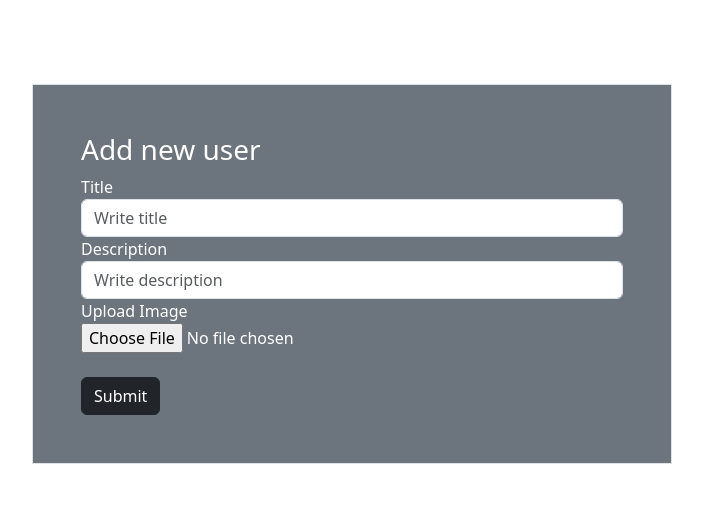
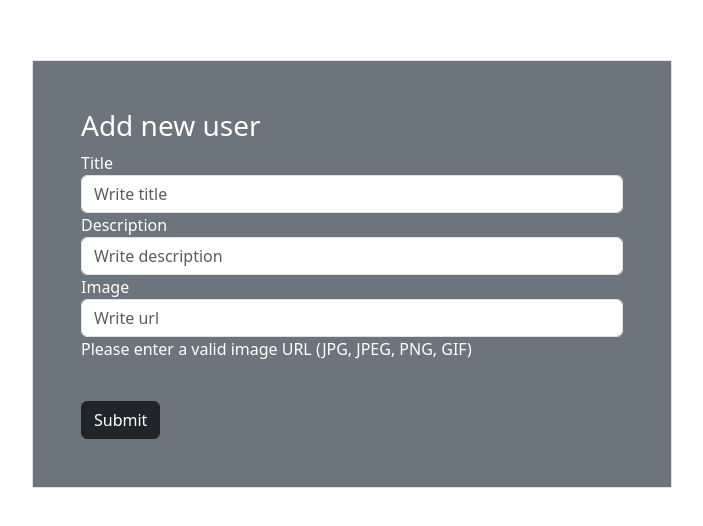
Before and after one commit to nishi2003/blog-page, a React (Vite) app: page /Create in a window 1280 px wide. Shown: the part 126-652 px from the top of the page, without its empty margins (288-991 px from the left). Built offline with nearby package versions, Linux system fonts and the light colour scheme.

Commit message:
initial commit

```diff
--- a/src/components/Create.jsx
+++ b/src/components/Create.jsx
@@ -1,149 +1,134 @@
-// // import React, { useState } from "react";
-// // import { addUser } from "./UserReducer";
-// // import { useDispatch, useSelector } from "react-redux";
-// // import { useNavigate } from 'react-router-dom';
-
-// // function Create() {
-// //     const [title,setTitle] = useState('')
-// //     const [description,setDescription] = useState('')
-// //     const users= useSelector((state) => state.users);
-// //     const dispatch = useDispatch();
-// //     const navigate = useNavigate()
-
-// //     const handleSubmit = (event) =>{
-// //         event.preventDefault();
-// //         dispatch(addUser({id: users[users.length-1].id+1,title,description}))
-// //         navigate('/')
-// //     }
-
-// //   return (
-// //     <div className="d-flex w-100 vh-100 justify-content-center align-items-center">
-// //       <div className="w-50 border bg-secondary text-white p-5">
-// //       <h3> Add new user</h3>
-// //         <form onSubmit={handleSubmit}>
-// //           <div>
-// //             <label htmlFor="title">Title:</label>
-// //             <input type="text" name="title" className="form-control" placeholder="Enter Title" onChange={e => setTitle(e.target.value)}/>
-// //           </div>
-// //           <div>
-// //             <label htmlFor="description">Description:</label>
-// //             <input
-// //               type="text"
-// //               name="description"
-// //               className="form-control" placeholder="Enter description" onChange={e => setDescription(e.target.value)}
-// //             />
-// //           </div>
-// //           <div className="form-group d-grid" >
-// //             <label htmlFor="exampleFormControlFile1">Upload Image</label>
-// //             <input
-// //               type="file"
-// //               className="form-control-file"
-// //               id="exampleFormControlFile1"
-// //             />
-// //           </div><br/>
-// //           <button className="btn btn-dark">Submit</button>
-// //         </form>
-// //       </div>
-// //     </div>
-// //   );
-// // }
-// // export default Create;
-
-
 // import React, { useState } from "react";
 // import { addUser } from "./UserReducer";
 // import { useDispatch, useSelector } from "react-redux";
-// import { useNavigate } from 'react-router-dom';
+// import { useNavigate } from "react-router-dom";
 // import { FormProvider, useForm } from "react-hook-form";
 // import { Input } from "./Input";
 
+// function Create() {
+//   const [title, setTitle] = useState("");
+//   const [description, setDescription] = useState("");
+//   const [imageURL, setImageURL] = useState("");
+//   const [isValidURL, setIsValidURL] = useState(false);
 
-// function Create() {
-//     const [title,setTitle] = useState('')
-//     const [description,setDescription] = useState('')
-//     const users= useSelector((state) => state.users);
-//     const dispatch = useDispatch();
-//     const navigate = useNavigate()
+//   const users = useSelector((state) => state.users);
+//   const dispatch = useDispatch();
+//   const navigate = useNavigate();
+//   const methods = useForm();
 
-//     const handleSubmit = (event) =>{
-//         event.preventDefault();
-//         dispatch(addUser({id: users[users.length-1].id+1,title,description}))
-//         navigate('/')
+//   const handleSubmit = (data) => {
+//     dispatch(
+//       addUser({
+//         id: users[users.length - 1].id + 1,
+//         title: data.title,
+//         description: data.description,
+//         imageURL: imageURL
+//       })
+//     );
+//     navigate("/");
+//   };
+
+//   const handleOnChange = (e) => {
+//     const url = e.target.value;
+//     const regEx = /\.(jpe?g|png|gif|webp|bmp|svg|ico)$/i;
+//     if (regEx.test(url)) {
+//       setIsValidURL(true);
+//       setImageURL(url);
+//     } else {
+//       setIsValidURL(false);
 //     }
+//   };
 
-//     const title_validation = {
-//         name: 'title',
-//         label: 'Title',
-//         type: 'text',
-//         id: 'name',
-//         placeholder: 'write title',
-//         validation: {
-//           required: {
-//             value: true,
-//             message: 'required',
-//           },
-//           maxLength: {
-//             value: 30,
-//             message: '30 characters max',
-//           },
-//         },
-//       }
-//       const description_validation = {
-//         name: 'description',
-//         label: 'Description',
-//         type: 'text',
-//         id: 'name',
-//         placeholder: 'write title',
-//         validation: {
-//           required: {
-//             value: true,
-//             message: 'required',
-//           },
-//           maxLength: {
-//             value: 30,
-//             message: '30 characters max',
-//           },
-//         },
-//       }
-//       const methods = useForm()
+//   const title_validation = {
+//     name: "title",
+//     label: "Title",
+//     type: "text",
+//     id: "title",
+//     placeholder: "Write title",
+//     validation: {
+//       required: {
+//         value: true,
+//         message: "Title is required",
+//       },
+//       minLength: {
+//         value: 3,
+//         message: "3 characters min",
+//       },
+//       maxLength: {
+//         value: 15,
+//         message: "15 characters max",
+//       },
+//     },
+//   };
 
-//   const onSubmit = methods.handleSubmit(data => {
-//     console.log(data)
-//   })
+//   const description_validation = {
+//     name: "description",
+//     label: "Description",
+//     type: "text",
+//     id: "description",
+//     placeholder: "Write description",
+//     validation: {
+//       required: {
+//         value: true,
+//         message: "Description is required",
+//       },
+//       minLength: {
+//         value: 10,
+//         message: "10 characters min",
+//       },
+//       maxLength: {
+//         value: 50,
+//         message: "50 characters max",
+//       },
+//     },
+//   };
+
+//   const image_validation = {
+//     name: "image",
+//     label: "Image",
+//     type: "url",
+//     id: "image",
+//     placeholder: "Write url",
+//     validation: {
+//       required: {
+//         value: true,
+//         message: "Image is required",
+//       },
+//     },
+//   };
 //   return (
 //     <div className="d-flex w-100 vh-100 justify-content-center align-items-center">
 //       <div className="w-50 border bg-secondary text-white p-5">
-//       <h3> Add new user</h3>
-//       <FormProvider {...methods}>
-//         <form  onSubmit={e => e.preventDefault()}
-//         noValidate
-//         autoComplete="off"
-//         className="container">
-//           <div>
-//             {/* <label htmlFor="title">Title:</label> */}
-//             {/* <input type="text" name="title" className="form-control" placeholder="Enter Title" onChange={e => setTitle(e.target.value)}
-//            /> */}
-//             <Input className="form-control" {...title_validation}/>
-//           </div>
-//           <div>
-//             {/*<label htmlFor="description">Description:</label>
-//              <input
-//               type="text"
-//               name="description"
-//               className="form-control" placeholder="Enter description" onChange={e => setDescription(e.target.value)}
-//             /> */}
-//             <Input className="form-control" {...description_validation}/>
-//           </div>
-//           <div className="form-group d-grid" >
-//             <label htmlFor="exampleFormControlFile1">Upload Image</label>
-//             <input
-//               type="file"
-//               className="form-control-file"
-//               id="exampleFormControlFile1"
-//             />
-//           </div><br/>
-//           <button onClick={onSubmit} className="btn btn-dark">Submit</button>
-//         </form>
+//         <h3>Add new user</h3>
+//         <FormProvider {...methods}>
+//           <form onSubmit={methods.handleSubmit(handleSubmit)}>
+//             <div>
+//               <Input className="form-control" {...title_validation} />
+//             </div>
+//             <div>
+//               <Input className="form-control" {...description_validation} />
+//             </div>
+//             <div className="form-group d-grid">
+//               {/* <label htmlFor="exampleFormControlFile1">Upload Image</label>
+//               <input
+//                 type="url"
+//                 className="form-control-file"
+//                 id="exampleFormControlFile1"
+//                 value={imageURL}
+//                 onChange={handleOnChange}
+//               />
+//               {isValidURL ? (
+//                 <p>Valid Image URL</p>
+//               ) : (
+//                 <p>Please enter a valid image URL (JPG, JPEG, PNG, GIF)</p>
+//               )} */}
+//               <Input className="form-control" {...image_validation} />
+//             </div>
+//             <br />
+//             <button type="submit" className="btn btn-dark">
+//               Submit
+//             </button>
+//           </form>
 //         </FormProvider>
 //       </div>
 //     </div>
@@ -155,58 +140,111 @@
 import React, { useState } from "react";
 import { addUser } from "./UserReducer";
 import { useDispatch, useSelector } from "react-redux";
-import { useNavigate } from 'react-router-dom';
+import { useNavigate } from "react-router-dom";
 import { FormProvider, useForm } from "react-hook-form";
 import { Input } from "./Input";
 
 function Create() {
-    const [title,setTitle] = useState('')
-    const [description,setDescription] = useState('')
-    const users= useSelector((state) => state.users);
+  const [title, setTitle] = useState("");
+  const [description, setDescription] = useState("");
+  const [imageURL, setImageURL] = useState("");
+  const [isValidURL, setIsValidURL] = useState(false);
+
+  const users = JSON.parse(localStorage.getItem("users")) || [];
   const dispatch = useDispatch();
-    const navigate = useNavigate()
-    const methods = useForm()
+  const navigate = useNavigate();
+  const methods = useForm();
 
   const handleSubmit = (data) => {
-        dispatch(addUser({ id: users[users.length-1].id + 1, title: data.title, description: data.description }))
-        navigate('/')
+    const newUser = {
+      id: users.length > 0 ? users[users.length - 1].id + 1 : 1,
+      title: data.title,
+      description: data.description,
+      imageURL: data.image
+    };
+
+    // Dispatch action to add user to Redux store
+    dispatch(addUser(newUser));
+
+    // Store user data in local storage
+    const storedUsers = JSON.parse(localStorage.getItem("users")) || [];
+    localStorage.setItem("users", JSON.stringify([...storedUsers, newUser]));
+
+    navigate("/");
+  };
+  // const [items, setItems] = useState([]);
+
+  // useEffect(() => {
+  //   localStorage.setItem('items', JSON.stringify(items));
+  // }, [items]);
+  const handleOnChange = (e) => {
+    const url = e.target.value;
+    const regEx = /\.(jpe?g|png|gif|webp|bmp|svg|ico)$/i;
+    if (regEx.test(url)) {
+      setIsValidURL(true);
+      setImageURL(url);
+    } else {
+      setIsValidURL(false);
     }
+  };
 
   const title_validation = {
-        name: 'title',
-        label: 'Title',
-        type: 'text',
-        id: 'title',
-        placeholder: 'Write title',
+    name: "title",
+    label: "Title",
+    type: "text",
+    id: "title",
+    placeholder: "Write title",
     validation: {
       required: {
         value: true,
-                message: 'Title is required',
+        message: "Title is required",
+      },
+      minLength: {
+        value: 3,
+        message: "3 characters min",
       },
       maxLength: {
-                value: 30,
-                message: '30 characters max',
+        value: 15,
+        message: "15 characters max",
       },
     },
-    }
+  };
 
   const description_validation = {
-        name: 'description',
-        label: 'Description',
-        type: 'text',
-        id: 'description',
-        placeholder: 'Write description',
+    name: "description",
+    label: "Description",
+    type: "text",
+    id: "description",
+    placeholder: "Write description",
     validation: {
       required: {
         value: true,
-                message: 'Description is required',
+        message: "Description is required",
+      },
+      minLength: {
+        value: 10,
+        message: "10 characters min",
       },
       maxLength: {
-                value: 30,
-                message: '30 characters max',
+        value: 50,
+        message: "50 characters max",
       },
     },
-    }
+  };
+
+  const image_validation = {
+    name: "image",
+    label: "Image",
+    type: "url",
+    id: "image",
+    placeholder: "Write url",
+    validation: {
+      required: {
+        value: true,
+        message: "Image is required",
+      },
+    },
+  };
 
   return (
     <div className="d-flex w-100 vh-100 justify-content-center align-items-center">
@@ -215,21 +253,21 @@ function Create() {
         <FormProvider {...methods}>
           <form onSubmit={methods.handleSubmit(handleSubmit)}>
             <div>
-                            <Input className="form-control" {...title_validation}/>
+              <Input className="form-control" {...title_validation} />
             </div>
             <div>
-                            <Input className="form-control" {...description_validation}/>
+              <Input className="form-control" {...description_validation} />
             </div>
-                        <div className="form-group d-grid" >
-                            <label htmlFor="exampleFormControlFile1">Upload Image</label>
-                            <input
-                                type="file"
-                                className="form-control-file"
-                                id="exampleFormControlFile1"
-                            />
+            <div className="form-group d-grid">
+              <Input className="form-control" {...image_validation} />
+              {!isValidURL ? (
+                <p>Please enter a valid image URL (JPG, JPEG, PNG, GIF)</p>
+              ) : null}
             </div>
-                        <br/>
-                        <button type="submit" className="btn btn-dark">Submit</button>
+            <br />
+            <button type="submit" className="btn btn-dark">
+              Submit
+            </button>
           </form>
         </FormProvider>
       </div>
--- a/src/components/Update.jsx
+++ b/src/components/Update.jsx
@@ -8,11 +8,13 @@ import { Input } from "./Input";
 
 function Update() {
   const { id } = useParams();
-  const users = useSelector((state) => state.users);
+  const users = JSON.parse(localStorage.getItem("users")) || [];
   const existingUser = users.filter((f) => f.id == id);
   const { title, description } = existingUser[0];
   const [utitle, setTitle] = useState(title);
   const [udescription, setDescription] = useState(description);
+  const [imageURL, setImageURL] = useState("");
+  const [isValidURL, setIsValidURL] = useState(false);
   const dispatch = useDispatch();
   const navigate = useNavigate();
   const methods = useForm();
@@ -35,19 +37,40 @@ function Update() {
   //   );
   //   navigate("/");
   // };
-  const handleSubmit = () => {
-    // data.preventDefault();
-    // dispatch(updateUser({ id: users[users.length-1].id + 1, utitle: data.utitle, udescription: data.udescription }))
-    // e.preventDefault();
-    dispatch(
-      updateUser({
-        id: id,
-        title: utitle,
-        description: udescription,
-      })
-    );
+  // const handleSubmit = () => {
+  //   dispatch(
+  //     updateUser({
+  //       id: id,
+  //       title: utitle,
+  //       description: udescription,
+  //     })
+  //   );
+  //   navigate("/");
+  // };
+  const handleSubmit = (data) => {
+    const newUser = {
+      id: users.length > 0 ? users[users.length - 1].id + 1 : 1,
+      title: data.title,
+      description: data.description,
+      imageURL: data.image
+    };
+    dispatch(updateUser(newUser));
+    const storedUsers = JSON.parse(localStorage.getItem("users")) || [];
+    localStorage.setItem("users", JSON.stringify([...storedUsers, newUser]));
+
     navigate("/");
+  }
+  const handleOnChange = (e) => {
+    const url = e.target.value;
+    const regEx = /\.(jpe?g|png|gif|webp|bmp|svg|ico)$/i;
+    if (regEx.test(url)) {
+      setIsValidURL(true);
+      setImageURL(url);
+    } else {
+      setIsValidURL(false);
+    }
   };
+
   const title_validation = {
     name: "title",
     label: "Title",
@@ -60,9 +83,13 @@ function Update() {
         value: true,
         message: "Title is required",
       },
-      maxLength: {
-        value: 30,
-        message: "30 characters max",
+      minLength: {
+        value: 3,
+        message: '3 characters max',
+    },
+        maxLength: {
+          value: 15,
+          message: '15 characters max',
       },
     },
   };
@@ -79,10 +106,27 @@ function Update() {
         value: true,
         message: "Description is required",
       },
-      // maxLength: {
-      //   value: 30,
-      //   message: "30 characters max",
-      // },
+      minLength: {
+        value: 10,
+        message: '10 characters max',
+    },
+      maxLength: {
+          value: 50,
+          message: '50 characters max',
+      },
+    },
+  };
+  const image_validation = {
+    name: "image",
+    label: "Image",
+    type: "url",
+    id: "image",
+    placeholder: "Write url",
+    validation: {
+      required: {
+        value: true,
+        message: "Image is required",
+      },
     },
   };
   return (
@@ -116,12 +160,16 @@ function Update() {
               />
             </div>
             <div className="form-group d-grid">
-              <label htmlFor="exampleFormControlFile1">Upload Image</label>
+              {/* <label htmlFor="exampleFormControlFile1">Upload Image</label>
               <input
                 type="file"
                 className="form-control-file"
                 id="exampleFormControlFile1"
-              />
+              /> */}
+               <Input className="form-control" {...image_validation} />
+              {!isValidURL ? (
+                <p>Please enter a valid image URL (JPG, JPEG, PNG, GIF)</p>
+              ) : null}
             </div>
             <br />
             <button type="submit" className="btn btn-info">
--- a/src/components/UserReducer.jsx
+++ b/src/components/UserReducer.jsx
@@ -8,6 +8,7 @@ const userSlice = createSlice({
         addUser:(state,action)=>{
             state.push(action.payload)
             console.log(action)
+
         },
         updateUser:(state,action) =>{
             const{id,title,description} = action.payload;
```
Also changed, not shown: src/components/Home.jsx (+5 -6 lines). Lines whose indentation alone changed are shown as unchanged.
